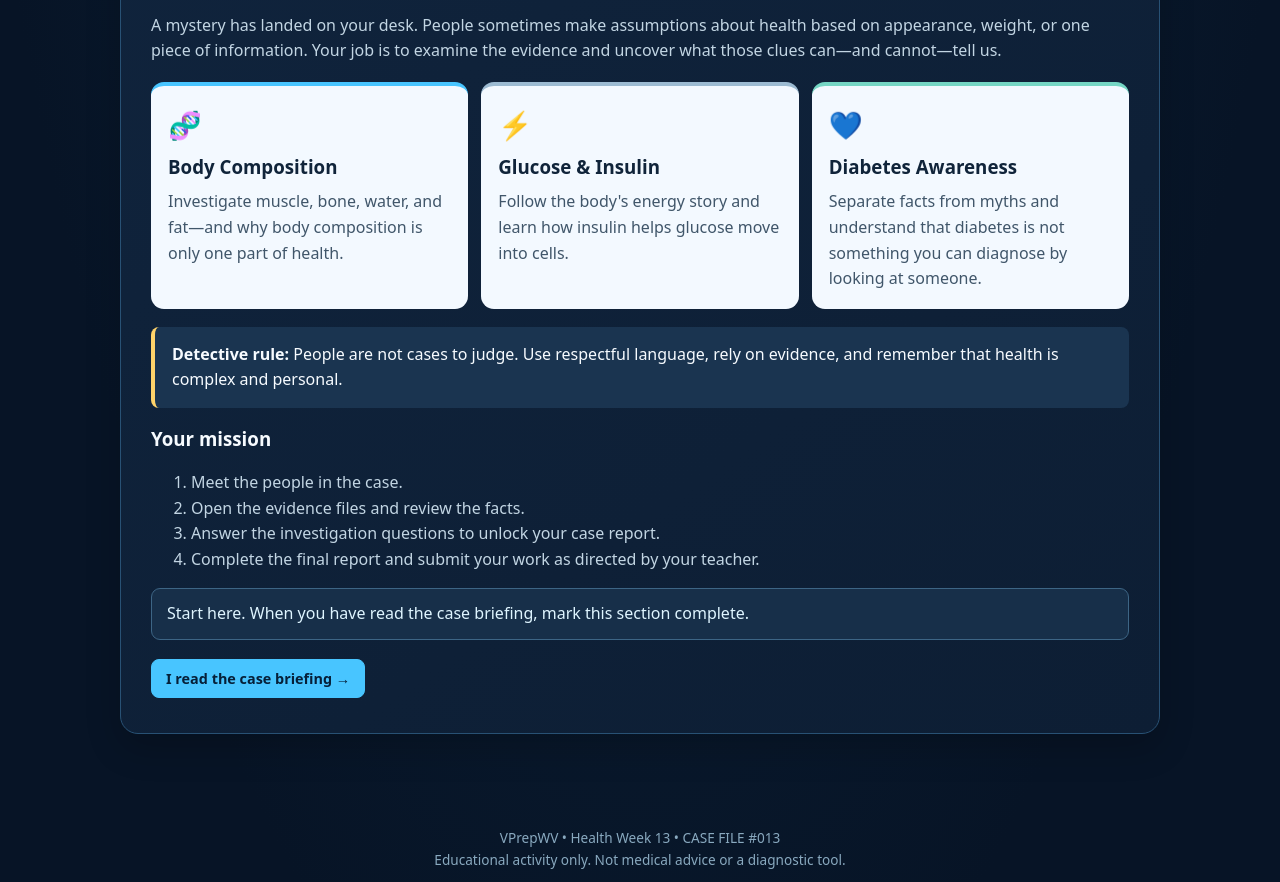
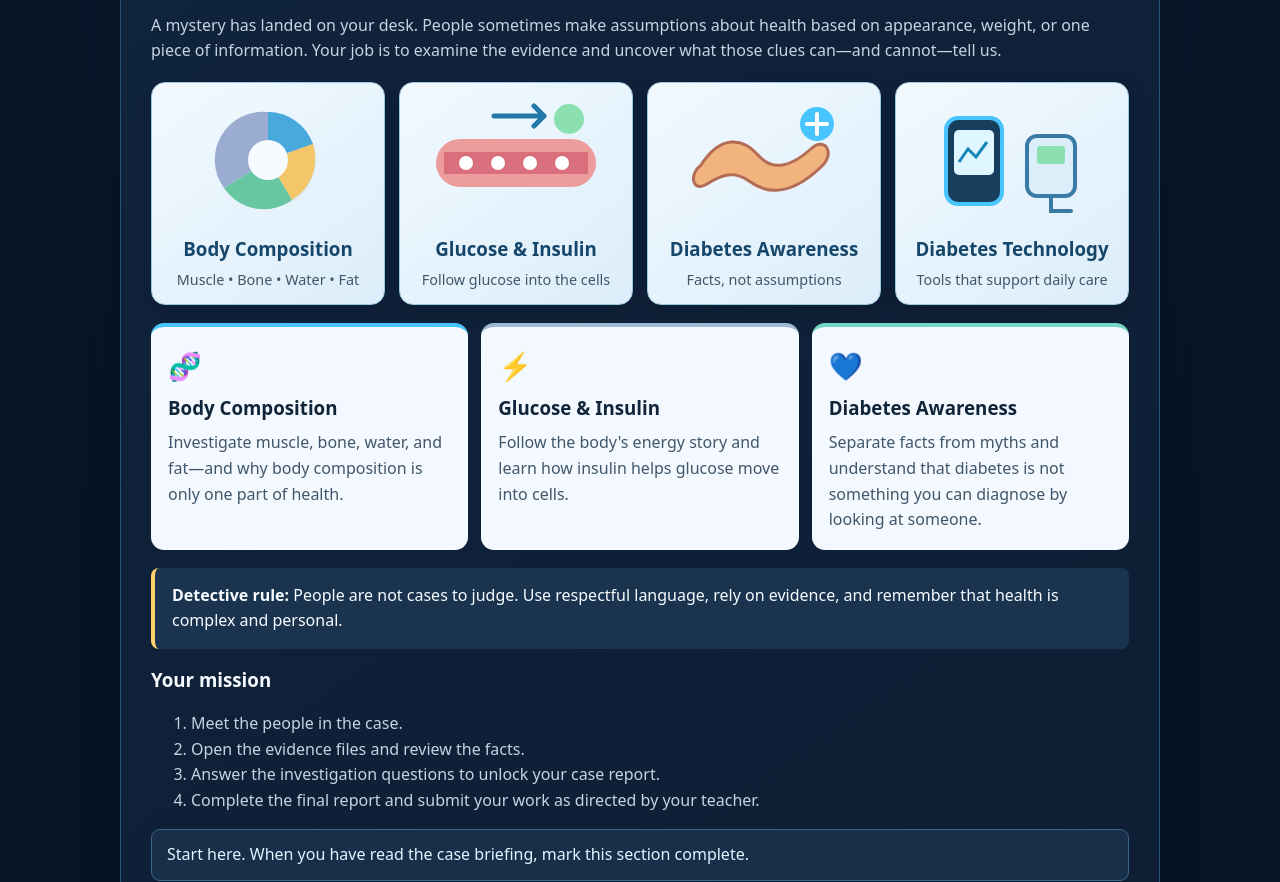
Before and after one commit to MissAlsoman/healthunderthesurface, a plain HTML site: page index.html in a window 1280 px wide. Shown: the part 924-1806 px from the top of the page. Drawn offline with Linux system fonts and the light colour scheme.

Commit message:
Add health science visual cards to case briefing

```diff
--- a/index.html
+++ b/index.html
@@ -60,6 +60,12 @@ footer{text-align:center;color:#89a9bf;padding:20px;font-size:.85rem}
 <section class="panel" id="briefing">
  <div class="kicker">Your assignment begins here</div><h2>🕵️ Welcome, Detective.</h2>
  <div class="section-art"><svg viewBox="0 0 180 140" role="img" aria-label="Detective magnifying glass over a medical evidence file"><rect x="18" y="18" width="105" height="105" rx="10" fill="#e6f5ff"/><path d="M38 42h65M38 57h52M38 72h61M38 87h40" stroke="#397ba5" stroke-width="5" stroke-linecap="round"/><circle cx="112" cy="86" r="29" fill="#48c5ff" fill-opacity=".18" stroke="#48c5ff" stroke-width="7"/><path d="M133 108l25 23" stroke="#dff5ff" stroke-width="12" stroke-linecap="round"/><path d="M100 86l8 8 17-19" fill="none" stroke="#8ce0b0" stroke-width="5" stroke-linecap="round" stroke-linejoin="round"/></svg><p><b>YOUR CASE. YOUR EVIDENCE. YOUR CONCLUSION.</b><br>Move through each file in order. Complete the required activity to unlock the next section.</p></div><p class="muted">A mystery has landed on your desk. People sometimes make assumptions about health based on appearance, weight, or one piece of information. Your job is to examine the evidence and uncover what those clues can—and cannot—tell us.</p>
+ <div class="visual-grid">
+  <article class="visual-card"><svg viewBox="0 0 180 130" role="img" aria-label="Body composition components"><circle cx="90" cy="64" r="48" fill="#d9eaf6"/><path d="M90 16a48 48 0 0 1 45 32l-45 16z" fill="#48a9dc"/><path d="M135 48a48 48 0 0 1-21 56L90 64z" fill="#f4c66a"/><path d="M114 104a48 48 0 0 1-68-12l44-28z" fill="#68c7a2"/><path d="M46 92A48 48 0 0 1 90 16v48z" fill="#9aadd0"/><circle cx="90" cy="64" r="20" fill="#f5fbff"/></svg><h3>Body Composition</h3><p>Muscle • Bone • Water • Fat</p></article>
+  <article class="visual-card"><svg viewBox="0 0 180 130" role="img" aria-label="Glucose moving through a blood vessel"><rect x="10" y="43" width="160" height="48" rx="24" fill="#ed9c9c"/><path d="M18 56h144v22H18z" fill="#d96f7d"/><g fill="#fff"><circle cx="40" cy="67" r="7"/><circle cx="72" cy="67" r="7"/><circle cx="104" cy="67" r="7"/><circle cx="136" cy="67" r="7"/></g><path d="M68 20h50m-10-10 10 10-10 10" fill="none" stroke="#2478a8" stroke-width="5" stroke-linecap="round" stroke-linejoin="round"/><circle cx="143" cy="23" r="15" fill="#8ce0b0"/></svg><h3>Glucose & Insulin</h3><p>Follow glucose into the cells</p></article>
+  <article class="visual-card"><svg viewBox="0 0 180 130" role="img" aria-label="Pancreas illustration"><path d="M27 69c20-31 42-27 57-10 15 17 33 12 54-7 13-11 24 5 9 19-24 23-49 31-72 14-15-11-28-6-42 3-14 9-19-9-6-19z" fill="#f2b47e" stroke="#b56c55" stroke-width="3"/><circle cx="143" cy="28" r="17" fill="#48c5ff"/><path d="M143 18v20M133 28h20" stroke="#fff" stroke-width="4" stroke-linecap="round"/></svg><h3>Diabetes Awareness</h3><p>Facts, not assumptions</p></article>
+  <article class="visual-card"><svg viewBox="0 0 180 130" role="img" aria-label="Glucose monitor and insulin pump"><rect x="24" y="22" width="56" height="86" rx="12" fill="#173e5d" stroke="#48c5ff" stroke-width="4"/><rect x="32" y="34" width="40" height="45" rx="5" fill="#dff5ff"/><path d="M37 66l9-13 8 8 11-15" fill="none" stroke="#1686b8" stroke-width="3"/><rect x="105" y="40" width="48" height="60" rx="10" fill="#dceefa" stroke="#397ba5" stroke-width="4"/><rect x="115" y="50" width="28" height="18" rx="3" fill="#8ce0b0"/><path d="M129 100v15h20" fill="none" stroke="#397ba5" stroke-width="4" stroke-linecap="round"/></svg><h3>Diabetes Technology</h3><p>Tools that support daily care</p></article>
+ </div>
  <div class="grid">
   <article class="card"><div class="emoji">🧬</div><h3>Body Composition</h3><p>Investigate muscle, bone, water, and fat—and why body composition is only one part of health.</p></article>
   <article class="card"><div class="emoji">⚡</div><h3>Glucose & Insulin</h3><p>Follow the body's energy story and learn how insulin helps glucose move into cells.</p></article>
```
